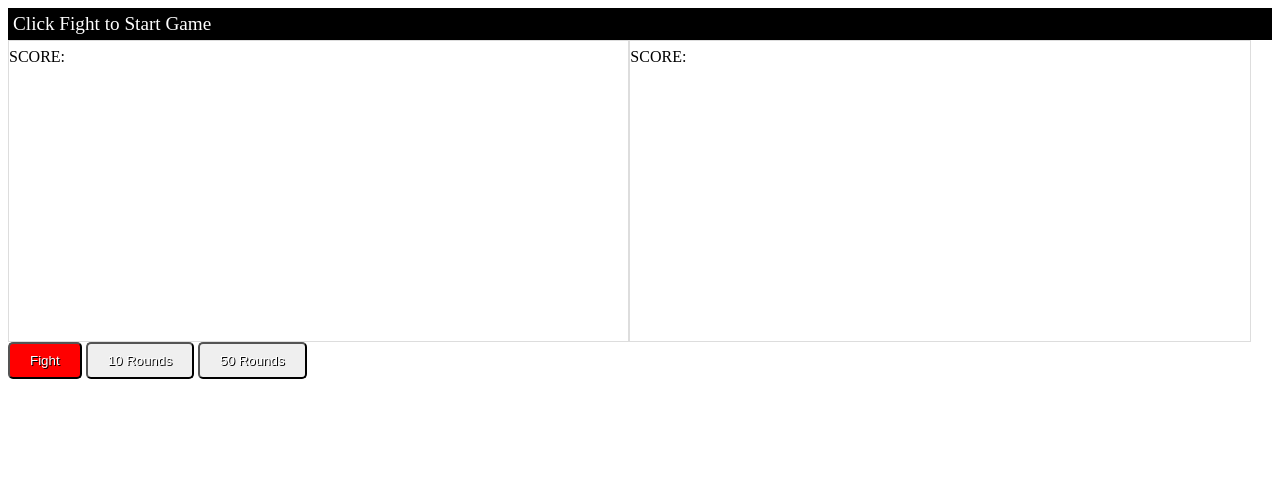
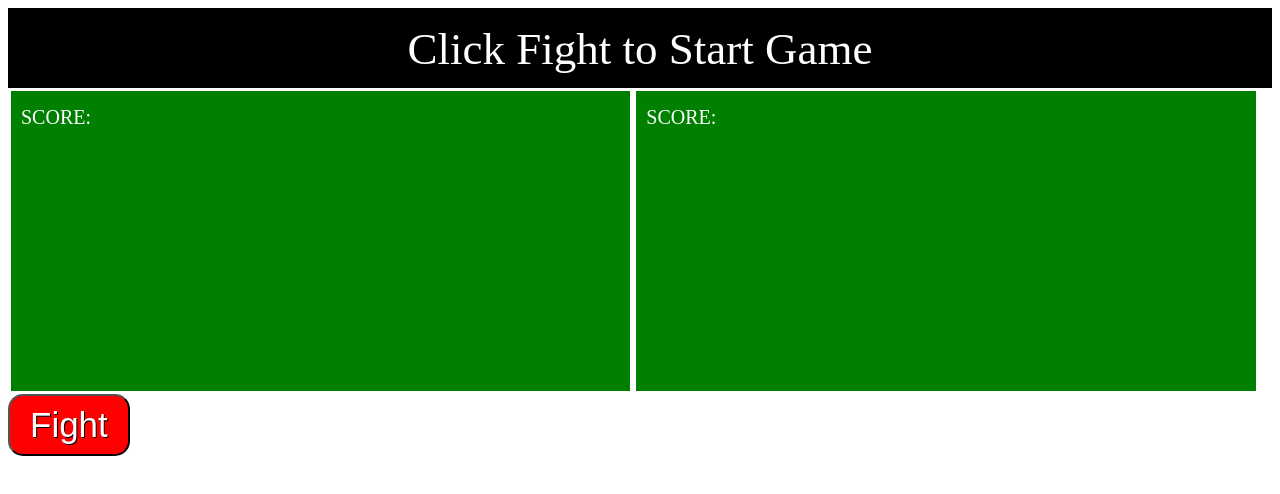
Before and after one commit to aibekzhv/GameOfWar, a plain HTML site: page index.html in a window 1280 px wide. Drawn offline with Linux system fonts and the light colour scheme; files that its build step writes are made by us from their sources.

Commit message:
css styled

```diff
--- a/css/style.css
+++ b/css/style.css
@@ -1,3 +1,7 @@
+.wrapper {
+  display: grid;
+
+}
 .icard {
   position: absolute;
   padding: 10px;
@@ -62,33 +66,51 @@
 
 .hand {
   position: relative;
+
 }
 
 .players {
   float: left;
   width: 49%;
+  background-color: green;
   min-height: 300px;
-  border: 1px solid #ddd;
+  border: 3px solid white;
 }
 
 .score {
-  font-size: 1.5em;
+
+  color: white;
+  font-size: 20px;
+
+}
+#scoret {
+  padding-bottom: 25px;
+  padding-top: 15px;
+  margin-left: 10px;
+  font-size: 20px;
+  font-size: bold;
+  color: white;
 }
 
 #message {
-  font-size: 1.2em;
+  font-size: 45px;
   color: white;
   background-color: black;
-  padding: 5px;
+  padding: 15px;
+  height: 50px;
+  text-align: center;
+
 }
 
 .btn {
-  border-radius: 5px;
+  font-size: 35px;
+  border-radius: 15px;
   padding: 9px 20px;
   color: white;
   display: inline-block;
   text-align: center;
   text-shadow: 1px 1px #000;
+
 }
 
 #btnBattle {
--- a/index.html
+++ b/index.html
@@ -3,7 +3,7 @@
 
 <head>
   <title>War Card</title>
-  <link rel="stylesheet" href="style.css">
+  <link rel="stylesheet" href="css/style.css">
 </head>
 
 <body>
@@ -11,21 +11,21 @@
     <div id="message">Click Fight to Start Game</div>
     <div id="board">
       <div id="player1" class="players">
-        <div>SCORE:<span class="score"></span></div>
+        <div id="scoret">SCORE:<span class="score"></span></div>
         <div class="hand"></div>
       </div>
       <div id="player2" class="players">
-        <div>SCORE:<span class="score"></span></div>
+        <div id="scoret">SCORE:<span class="score"></span></div>
         <div class="hand"></div>
       </div>
       <div id="action">
         <button id="btnBattle" type="button" class="btn">Fight</button>
-        <button id="btnBattle10" type="button" class="btn">10 Rounds</button>
-        <button id="btnBattle50" type="button" class="btn">50 Rounds</button>
+        <!-- <button id="btnBattle10" type="button" class="btn">10 Rounds</button>
+        <button id="btnBattle50" type="button" class="btn">50 Rounds</button> -->
       </div>
     </div>
   </div>
-<script src="script.js"></script>
+<script src="js/main.js"></script>
 
 </body>
 
--- a/js/main.js
+++ b/js/main.js
@@ -11,8 +11,8 @@ var timer;
 var r = 0;
 //DOM elements
 var fightButton = document.querySelector("#btnBattle");
-var fightButton10 = document.querySelector("#btnBattle10");
-var fightButton50 = document.querySelector("#btnBattle50");
+// var fightButton10 = document.querySelector("#btnBattle10");
+// var fightButton50 = document.querySelector("#btnBattle50");
 var p1 = document.querySelector("#player1 .hand");
 var p2 = document.querySelector("#player2 .hand");
 var s1 = document.querySelector("#player1 .score");
@@ -20,12 +20,12 @@ var s2 = document.querySelector("#player2 .score");
 
 //event listeners
 fightButton.addEventListener('click', battle);
-fightButton10.addEventListener('click', function() {
-  rounds(10);
-});
-fightButton50.addEventListener('click', function() {
-  rounds(50);
-});
+// fightButton10.addEventListener('click', function() {
+//   rounds(10);
+// });
+// fightButton50.addEventListener('click', function() {
+//   rounds(50);
+// });
 //functions
 function rounds(a) {
   r = a;
```
